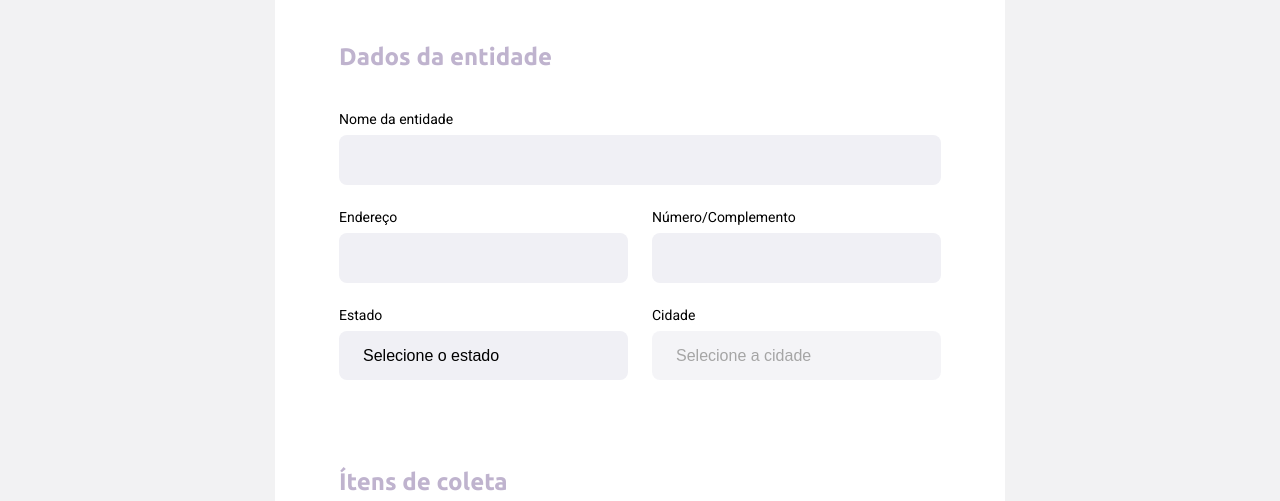
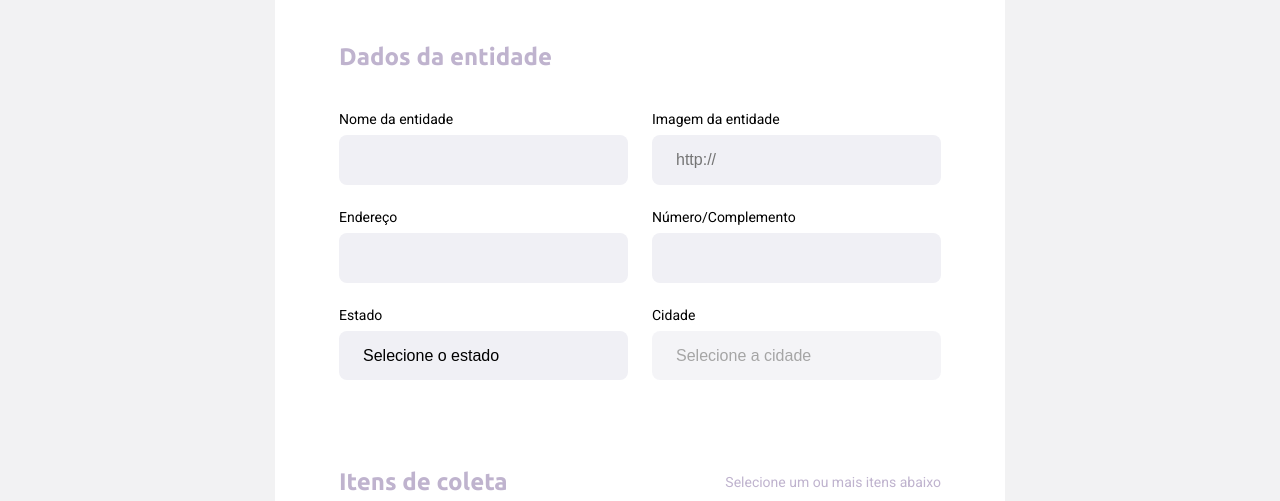
Before and after one commit to alexandredrf/Ecoleta, a website: page src/views/create-point.html in a window 1280 px wide. Shown: the part 299-800 px from the top of the page. Drawn offline with nearby package versions, Linux system fonts and the light colour scheme; files that its build step writes are made by us from their sources; no server answers.

Commit message:
Aula 5, metade

```diff
--- a/package.json
+++ b/package.json
@@ -19,7 +19,8 @@
   "homepage": "https://github.com/alexandredrf/Ecoleta#readme",
   "dependencies": {
     "express": "^4.17.1",
-    "nunjucks": "^3.2.1"
+    "nunjucks": "^3.2.1",
+    "sqlite3": "^4.2.0"
   },
   "devDependencies": {
     "nodemon": "^2.0.4"
--- a/public/styles/create-point.css
+++ b/public/styles/create-point.css
@@ -51,9 +51,19 @@ form fieldset {
 
 form legend {
     margin-bottom: 40px;
+    display: flex;
+    align-items: center;
+    justify-content: space-between;
+    width: 100%;
 }
 form legend h2 {
     font-size: 24px;
+}
+
+form legend span {
+    color: var(--title-color);
+    font-size: 14px;
+
 }
 
 form .field {
--- a/src/server.js
+++ b/src/server.js
@@ -1,5 +1,9 @@
 const express = require("express")
 const server = express()
+
+//pegar o banco de dados
+const db = require("./database/db.js")  //enderaço de onde está nosso banco de dados
+
 
 //Configurar pasta píblica
 server.use(express.static("public"))
--- a/src/views/create-point.html
+++ b/src/views/create-point.html
@@ -22,10 +22,23 @@
             <legend>
                 <h2>Dados da entidade</h2>
             </legend>
-            <div class="field">
-                <label for="name">Nome da entidade</label>
-                <input type="text" name="name" required="required">
-                <!-- Required faz com que não avance sem ser preenchido -->
+            <div class="field-group">
+                <div class="field">
+                    <label for="name">Nome da entidade</label>
+                    <input type="text" name="name" required="required">
+                    <!-- Required faz com que não avance sem ser preenchido -->
+
+                </div>
+                <div class="field">
+                    <label for="name">Imagem da entidade</label>
+                    <input
+                    type="url"
+                    name="image"
+                    placeholder = "http://"
+                    required="required">
+                    <!-- Required faz com que não avance sem ser preenchido -->
+
+                </div>
 
             </div>
 
@@ -61,7 +74,8 @@
         <fieldset>
             <!-- uma divisão com conteúdo -->
             <legend>
-                <h2>Ítens de coleta</h2>
+                <h2>Itens de coleta</h2>
+                <span>Selecione um ou mais itens abaixo</span>
             </legend>
             <div class="items-grid">
                 <li data-id="1">
```
Also changed, not shown: src/database/db.js (added, +87 -0 lines), README.md, 2 other files.
